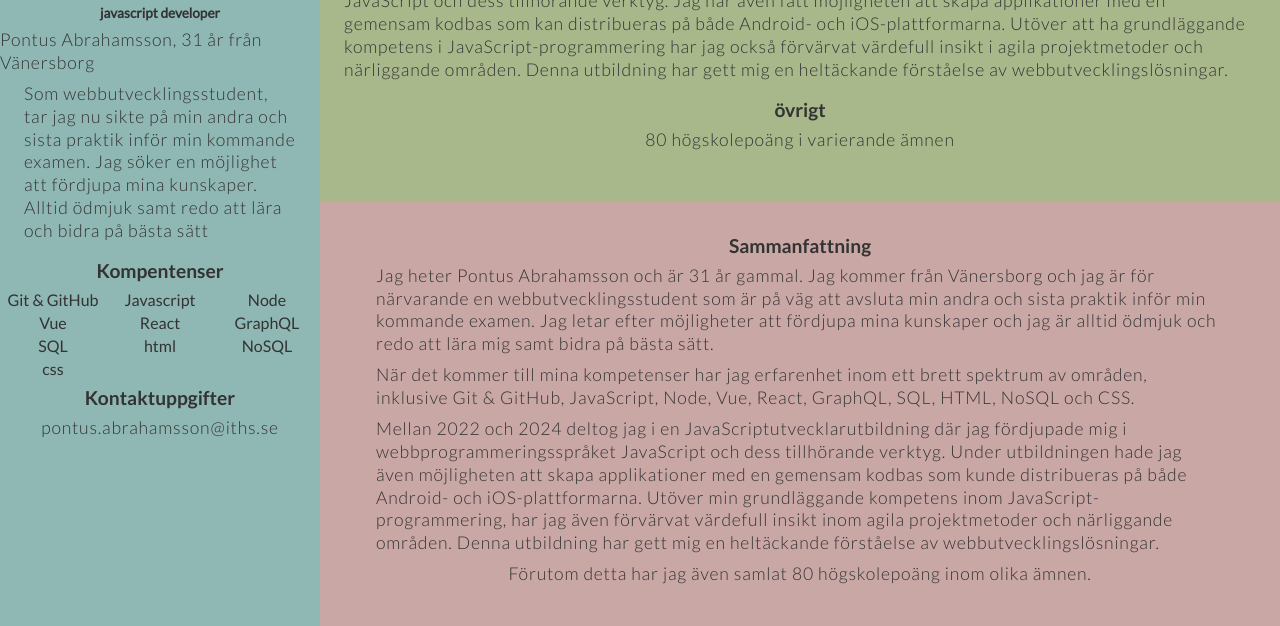
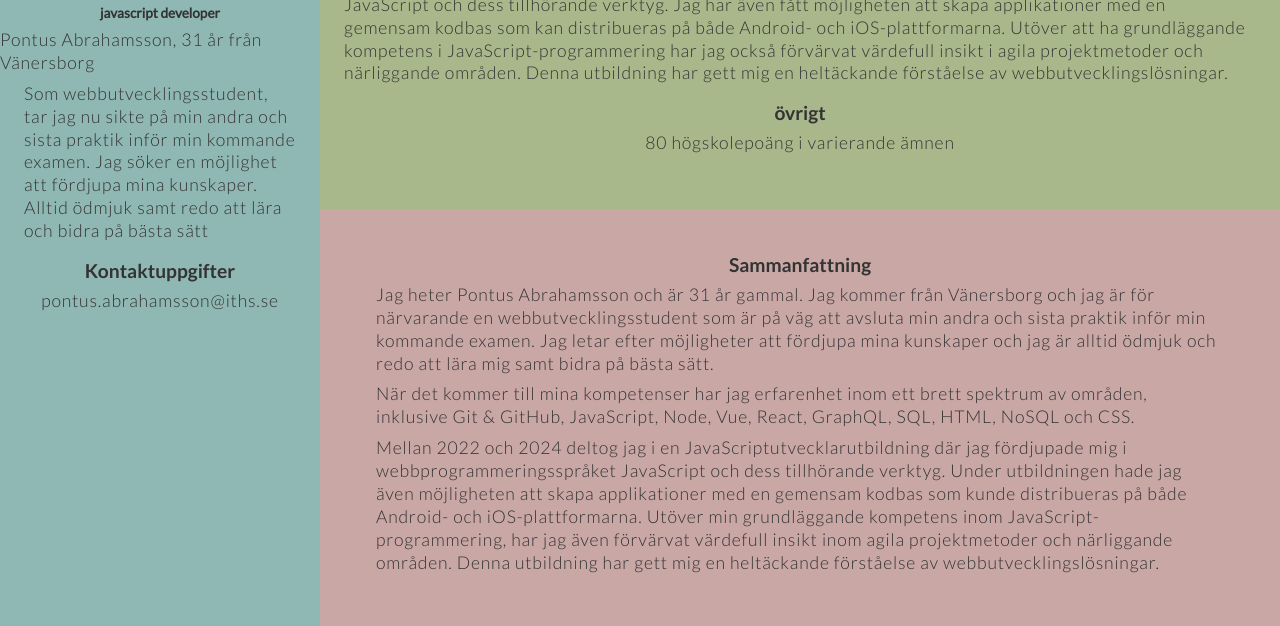
Before and after one commit to pontusva/pontusva.github.io, a plain HTML site: page index.html in a window 1280 px wide. Shown: the part 174-800 px from the top of the page. Drawn offline with Linux system fonts and the light colour scheme.

Commit message:
text adjustment

```diff
--- a/index.html
+++ b/index.html
@@ -29,19 +29,6 @@
           kunskaper. Alltid ödmjuk samt redo att lära och
           bidra på bästa sätt
         </p>
-        <h3>Kompentenser</h3>
-        <ul>
-          <li>Git & GitHub</li>
-          <li>Javascript</li>
-          <li>Node</li>
-          <li>Vue</li>
-          <li>React</li>
-          <li>GraphQL</li>
-          <li>SQL</li>
-          <li>html</li>
-          <li>NoSQL</li>
-          <li>css</li>
-        </ul>
 
         <h3>Kontaktuppgifter</h3>
         <p>pontus.abrahamsson@iths.se</p>
@@ -103,10 +90,6 @@
             utbildning har gett mig en heltäckande
             förståelse av webbutvecklingslösningar.
           </p>
-          <p>
-            Förutom detta har jag även samlat 80
-            högskolepoäng inom olika ämnen.
-          </p>
         </section>
       </section>
     </main>
```
